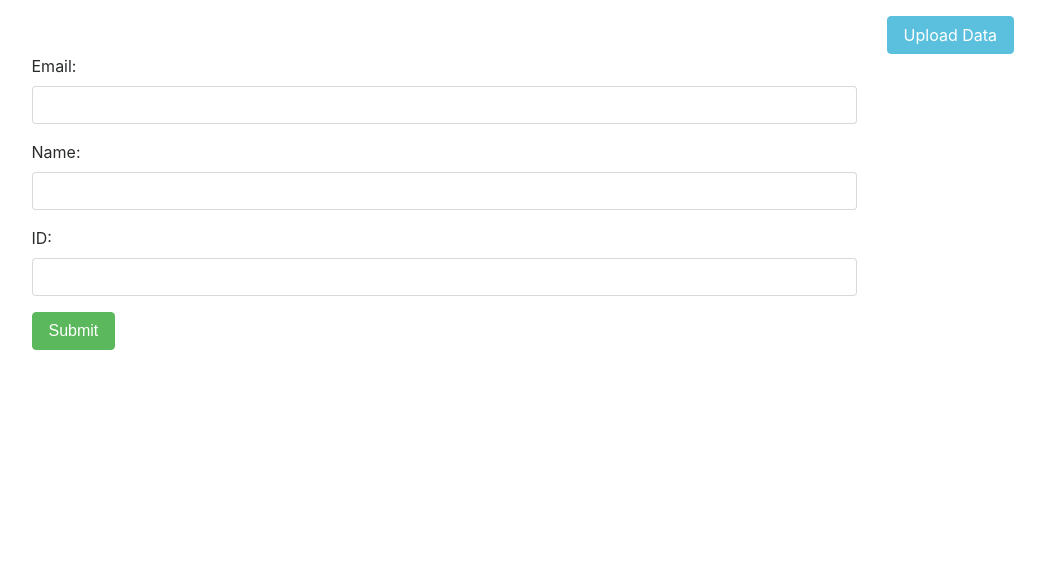
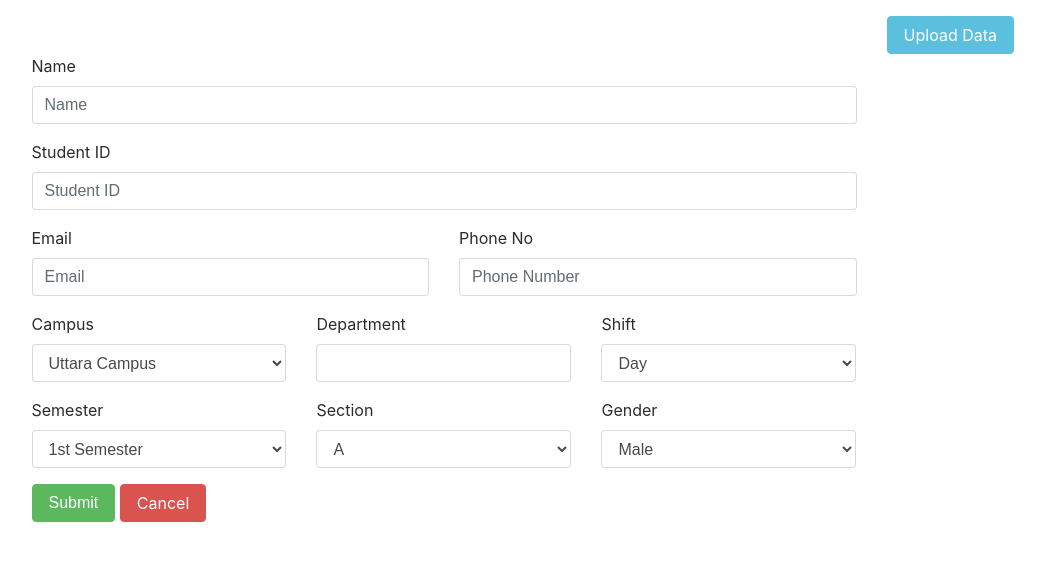
Before and after one commit to fuadwasi/topc_site, a Django app: page /add-student/ in a window 1280 px wide. Shown: the part 58-619 px from the top of the page, without its empty margins (196-1241 px from the left). Run offline with Django 3.2, Linux system fonts and the light colour scheme; the visitor is signed in with stand-in values (Sample User, id 1); some libraries are stand-ins or nearby versions.

Commit message:
add student page

```diff
--- a/TOPC_Reg_SYS/templates/add-student.html
+++ b/TOPC_Reg_SYS/templates/add-student.html
@@ -7,23 +7,110 @@
                 <a href="{% url 'upload' %}" class="btn btn-info ml-auto">Upload Data</a>
             </div>
         {% endif %}
-        <div class="row">
+        {% if msg == 'Entry Succcessful' %}
+            <h4 class="alert alert-success">
+                <center>{{ msg }}</center>
+            </h4>
+        {% elif msg %}
+            <h4 class="alert alert-danger">{{ msg }}</h4>
+        {% endif %}
+        <div class="row mb-5">
             <div class="col-md-9 mx-auto">
-                <form method="POST">
-            <div class="form-group">
-                <label for="email">Email: </label>
-                <input type="email" id="email" class="form-control">
-            </div>
-            <div class="form-group">
-                <label for="name">Name: </label>
-                <input type="text" id="name" class="form-control">
-            </div>
-            <div class="form-group">
-                <label for="id">ID: </label>
-                <input type="text" id="id" class="form-control">
-            </div>
-            <input type="submit" class="btn btn-success">
-        </form>
+                <form method="post" id="register-form">
+                    {% csrf_token %}
+                    <div class="row">
+                        <div class="form-group col-md-12">
+                            <label for="u_name">Name</label>
+                            <input type="text" class="form-control" id="u_name" placeholder="Name" name="u_name">
+                        </div>
+                        <div class="form-group col-md-12">
+                            <label for="sId">Student ID</label>
+                            <input type="password" class="form-control" id="sId" placeholder="Student ID">
+                        </div>
+                        <div class="form-group col-md-6">
+                            <label for="email">Email</label>
+                            <input type="email" class="form-control" id="email" placeholder="Email">
+                        </div>
+                        <div class="form-group col-md-6">
+                            <label for="phone">Phone No</label>
+                            <input type="number" class="form-control" id="phone" placeholder="Phone Number">
+                        </div>
+                        <div class="form-group col-md-4">
+                            <label for="campus">Campus</label>
+                            <select name="campus" class="form-control" required="true">
+                                <option value="UC">Uttara Campus</option>
+                                <option value="MC">Main Campus</option>
+                            </select>
+                        </div>
+                        {% if user.is_superuser == 0 %}
+                            <div class="form-group col-md-4">
+                                <label for="dept">Department</label>
+                                <select name="dept" required="true" {% if user.is_staff == 0 %}disabled{% endif %}>
+                                    <option value="{{ student.department }}">{{ student.department }}</option>
+                                    <option value="CSE">CSE</option>
+                                    <option value="SWE">SWE</option>
+                                    <option value="CIS">CIS</option>
+                                    <option value="ETE">ETE</option>
+                                </select>
+                            </div>
+                        {% elif user.is_superuser %}
+                            <div class="form-group col-md-4">
+                                <label for="dept">Department</label>
+                                <input type="text" class="form-control" name="dept" required="true">
+                            </div>
+                        {% endif %}
+                        <div class="form-group col-md-4">
+                            <label for="shift">Shift</label>
+                            <select name="shift" id="shift" class="form-control" required="true">
+                                <option value="day">Day</option>
+                                <option value="evening">Evening</option>
+                            </select>
+                        </div>
+                        <div class="form-group col-md-4">
+                            <label for="semester">Semester</label>
+                            <select name="semester" class="form-control" required="true">
+                                <option value="1st">1st Semester</option>
+                                <option value="2nd">2nd Semester</option>
+                            </select>
+                        </div>
+                        <div class="form-group col-md-4">
+                            <label for="section">Section</label>
+                            <select name="section" id="section" class="form-control" required="true">
+                                <option value="A">A</option>
+                                <option value="B">B</option>
+                                <option value="C">C</option>
+                                <option value="D">D</option>
+                                <option value="E">E</option>
+                                <option value="F">F</option>
+                                <option value="G">G</option>
+                                <option value="H">H</option>
+                                <option value="I">I</option>
+                                <option value="J">J</option>
+                                <option value="K">K</option>
+                                <option value="L">L</option>
+                                <option value="M">M</option>
+                                <option value="N">N</option>
+                                <option value="O">O</option>
+                                <option value="P">P</option>
+                                <option value="Q">Q</option>
+                                <option value="R1(old)">R1(old)</option>
+                                <option value="R1">R1</option>
+                                <option value="UC-A">UC-A</option>
+                                <option value="UC-A(old)">UC-A(old)</option>
+                            </select>
+                        </div>
+                        <div class="form-group col-md-4">
+                            <label>Gender</label>
+                            <select name="gender" required="true" class="form-control">
+                                <option value="Male">Male</option>
+                                <option value="Female">Female</option>
+                                <option value="Other">Other</option>
+                            </select>
+                        </div>
+                    </div>
+                    <button type="submit" id="form-submit" class="btn btn-success">Submit</button>
+                    <a class="btn btn-danger " href={% url "ush" %}>Cancel</a>
+                </form>
             </div>
         </div>
     </div>
```
